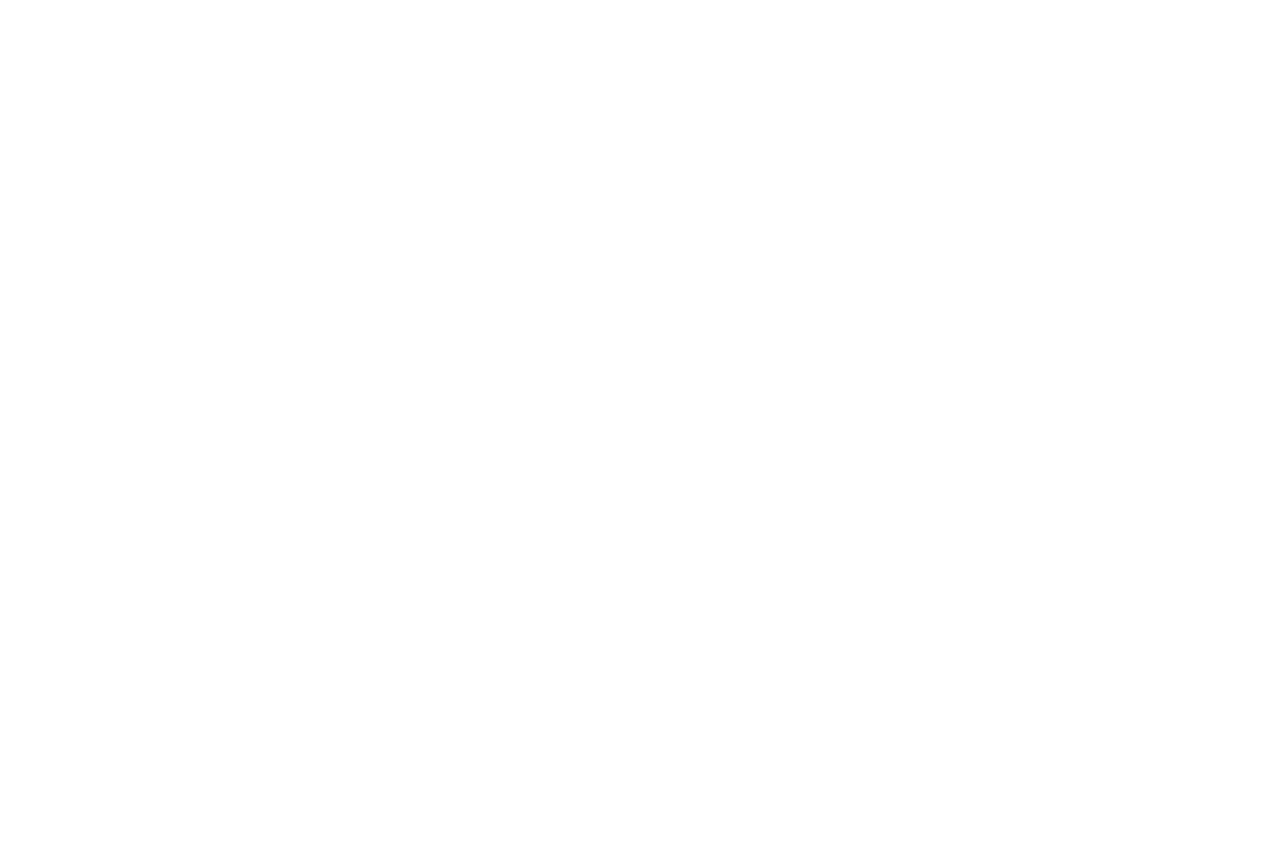
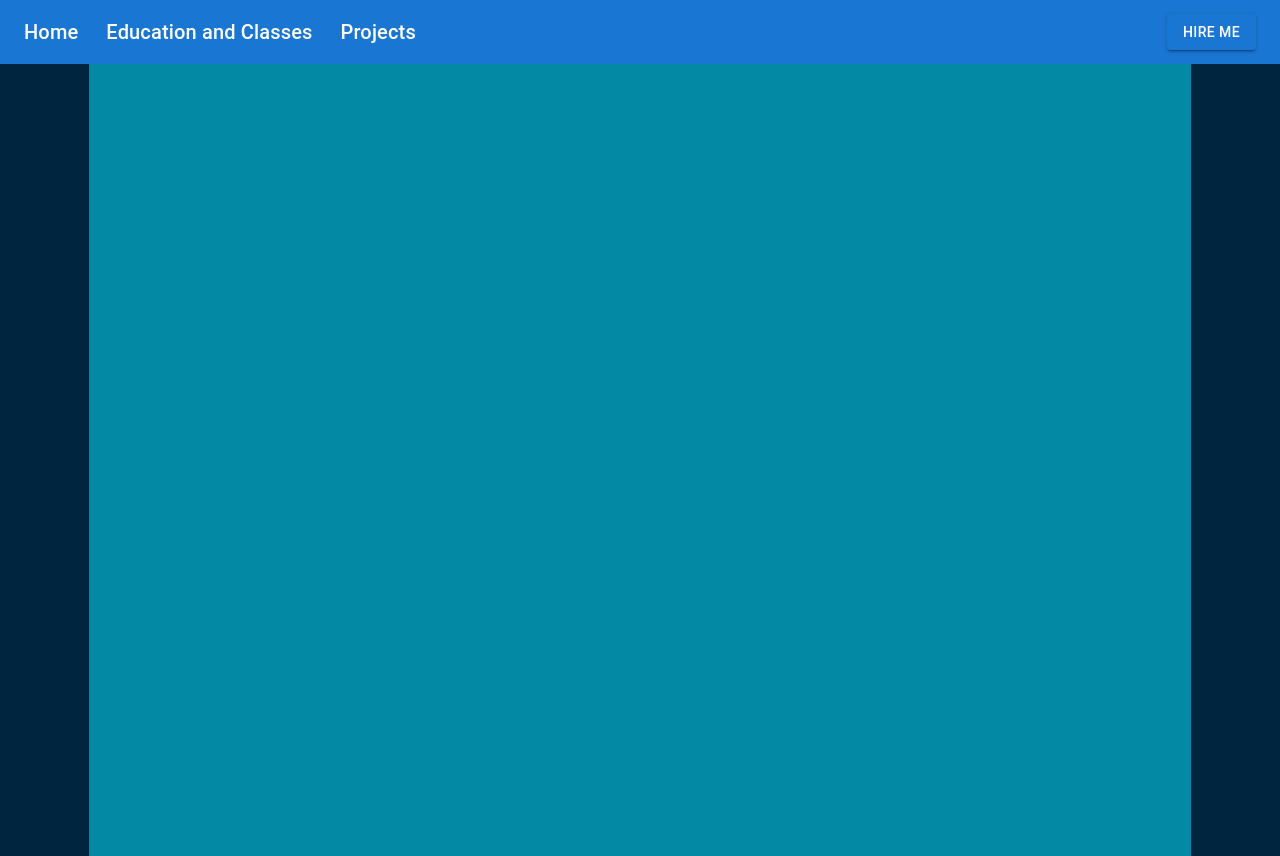
Before and after one commit to BDullanty/My-Portfolio-Website, a React (Create React App) app in the folder reactfirst/: page /Projects in a window 1280 px wide. Before the commit this address had no page. Before the commit the page ends 800 px from the top, so only its background shows below. Built offline with nearby package versions, Linux system fonts and the light colour scheme.

Commit message:
Added in basic Projects page with routes
Also fixed minor typo in Education and readme

```diff
--- a/reactfirst/src/App.js
+++ b/reactfirst/src/App.js
@@ -8,14 +8,16 @@ import {
 import HomePage from "./pages/HomePage";
 import Education from "./pages/Education";
 import HireMe from "./pages/HireMe";
+import Projects from "./pages/Projects";
 
 function App(){
   return (
     <Router>
       <Routes>
         <Route path="/" element = {<HomePage/>} />
-        <Route path="/education" element = {<Education/>} />
+        <Route path="/Education" element = {<Education/>} />
         <Route path="/HireMe" element = {<HireMe/>} />
+        <Route path="/Projects" element = {<Projects/>} />
       </Routes>
     </Router>
   );
--- a/reactfirst/src/Components/AppBar.js
+++ b/reactfirst/src/Components/AppBar.js
@@ -43,6 +43,24 @@ export function ButtonAppBar() {
             Education and Classes
           </Typography>
           </IconButton>
+
+          <IconButton
+            size="large"
+            edge="start"
+            color="inherit"
+            aria-label="menu"
+            sx={{ mr: 2 }}
+            onClick={() => {
+                window.location.assign("./Projects");
+
+               }}>
+
+            <Typography variant="h6" component="div" sx={{ flexGrow: 1 }} center>
+            Projects
+          </Typography>
+          </IconButton>
+
+
           <Typography variant="h6" component="div" sx={{ flexGrow: 1 }} center>
 
           </Typography>
--- /dev/null
+++ b/reactfirst/src/pages/Projects.css
@@ -0,0 +1,92 @@
+.Projects {
+  text-align: center;
+  box-sizing: border-box;
+  border: 10px solid blue;
+  background: black;
+
+}
+
+.Projects-logo {
+  height: 10vw;
+  width: 10vw;
+  pointer-events: none;
+  border-radius:50%;
+
+  box-shadow: 0 20px 20px 0 rgba(188, 35, 5, 0.73);
+  transition: .01s;
+}
+
+@media (prefers-reduced-motion: no-preference) {
+  .Projects-logo {
+    animation: App-logo-spin infinite 0s linear;
+  }
+}
+.Projects-Mission-Statement-title{
+  align-items: center;
+  justify-content: center;
+  text-align: center;
+  box-sizing: border-box;
+
+}
+.Projects-Mission-Statement{
+  text-align: center;
+  margin-top: -2vh;
+  margin-bottom: 0px;
+  margin-left: 7vw;
+  margin-right: 7vw;
+}
+.Projects-header {
+  text-align: center;
+  box-sizing: border-box;
+  border-style: solid;
+  border-color: #00253F;
+  border-right-width: 7vw;
+  border-left-width: 7vw;
+  border-top-width: 0;
+  border-bottom-width: 0;
+  background-color: #0489A4;
+  min-height: 50vh;
+  display: flex;
+  flex-direction: column;
+  align-items: center;
+  justify-content: center;
+  font-size: calc(10px + 2vmin);
+  color: white;
+  margin-bottom: -1vh;
+}
+
+.Projects-body {
+
+  box-sizing: border-box;
+  border-style: solid;
+  border-color: #00253F;
+  border-right-width: 7vw;
+  border-left-width: 7vw;
+  border-top-width: 0;
+  border-bottom-width: 0;
+  margin-top: vh;
+  background-color: #0489A4;
+  min-height: 50vh;
+  display: flex;
+  flex-direction: column;
+  align-items: center;
+  justify-content:start;
+  font-size: calc(5px + 2vmin);
+  color: white;
+
+}
+.Projects-link {
+
+  font-size: calc(2vmin);
+  margin-left: 1vw;
+  text-align: left;
+}
+
+@keyframes App-logo-spin {
+  from {
+    transform: rotate(0deg);
+  }
+  to {
+    transform: rotate(360deg);
+  }
+}
--- /dev/null
+++ b/reactfirst/src/pages/Projects.js
@@ -0,0 +1,18 @@
+import {ButtonAppBar} from "../Components/AppBar";
+import './Projects.css';
+
+export const Projects = () => {
+  return (
+    <div classname="Projects">
+      <ButtonAppBar/>
+      <header className="Projects-header">
+
+
+      </header>
+      <body className='Projects-body'>
+
+      </body >
+    </div>
+  )
+}
+export default Projects;
```
Also changed, not shown: 1 other file (tests, documents, lock files or other folders).
